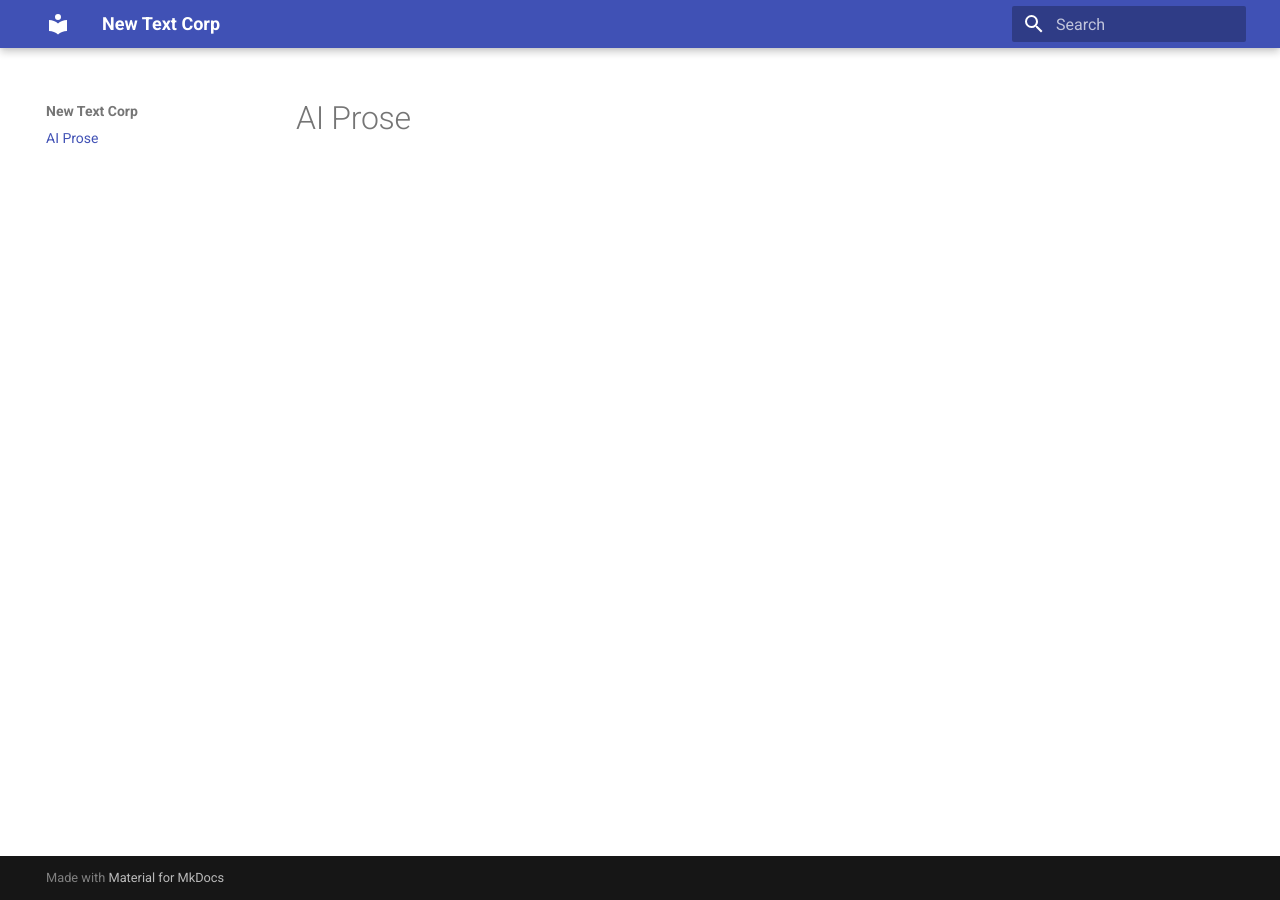
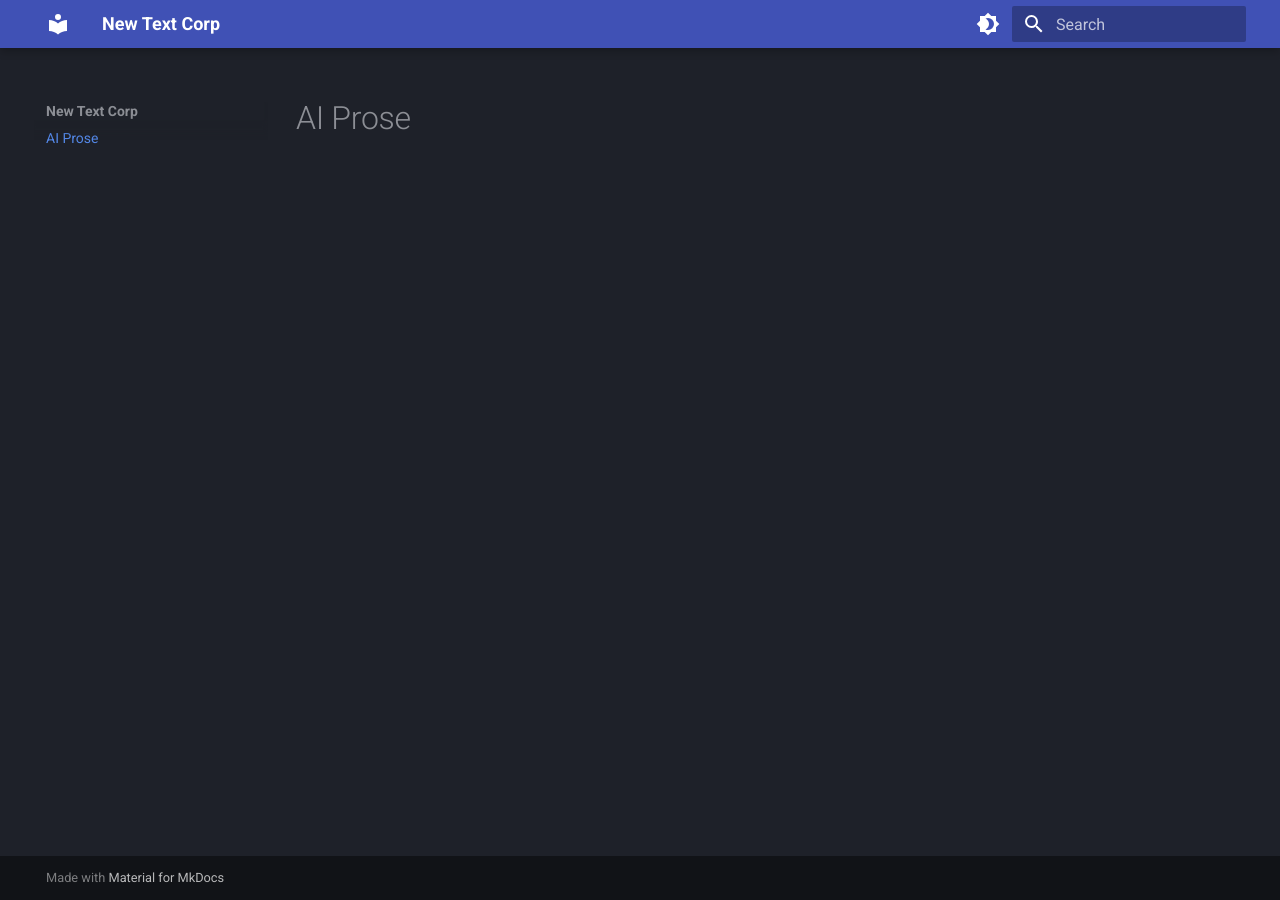
Before and after one commit to textmadenew/newtextcorp.github.io, an MkDocs documentation site: the page built from docs/index.md, in a window 1280 px wide. Built offline with MkDocs 1.6.1 and Material for MkDocs 9.7.7, drawn with Linux system fonts in a browser that asks for light colours.

Commit message:
change toggle light dark theme in mkdocs yml

```diff
--- a/mkdocs.yml
+++ b/mkdocs.yml
@@ -2,3 +2,14 @@ site_name: New Text Corp
 
 theme:
   name: material
+  palette:
+    # Palette toggle for dark mode
+    - scheme: slate
+      toggle:
+        icon: material/brightness-4
+        name: Switch to light mode
+    # Palette toggle for light mode
+    - scheme: default
+      toggle:
+        icon: material/brightness-7
+        name: Switch to dark mode
```
